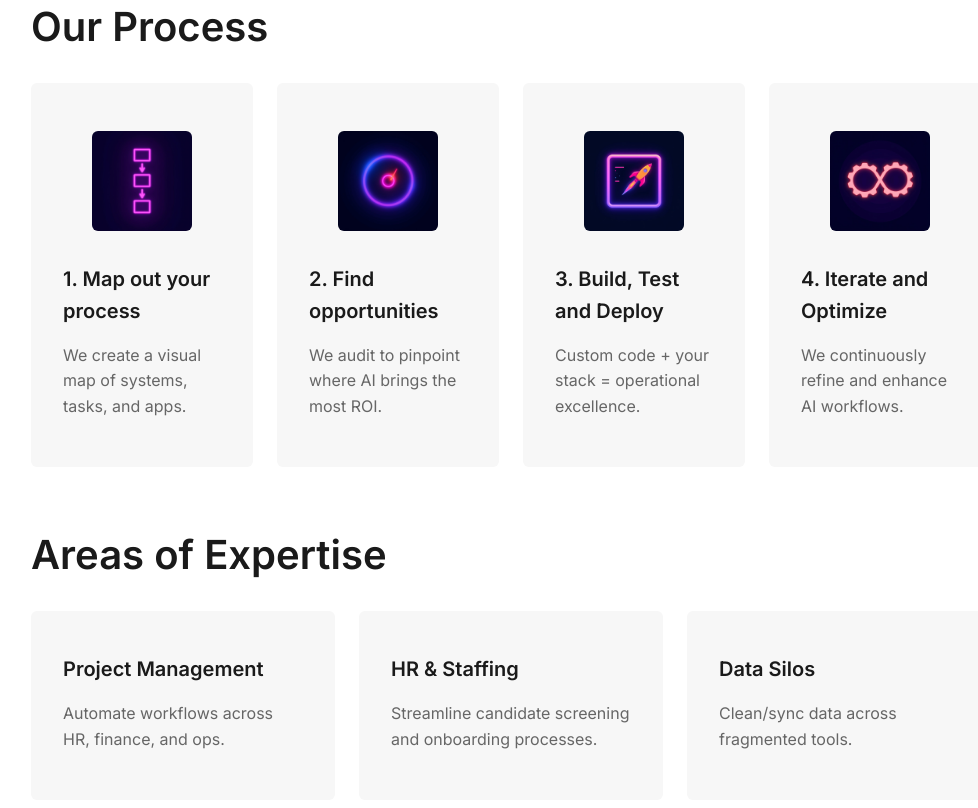
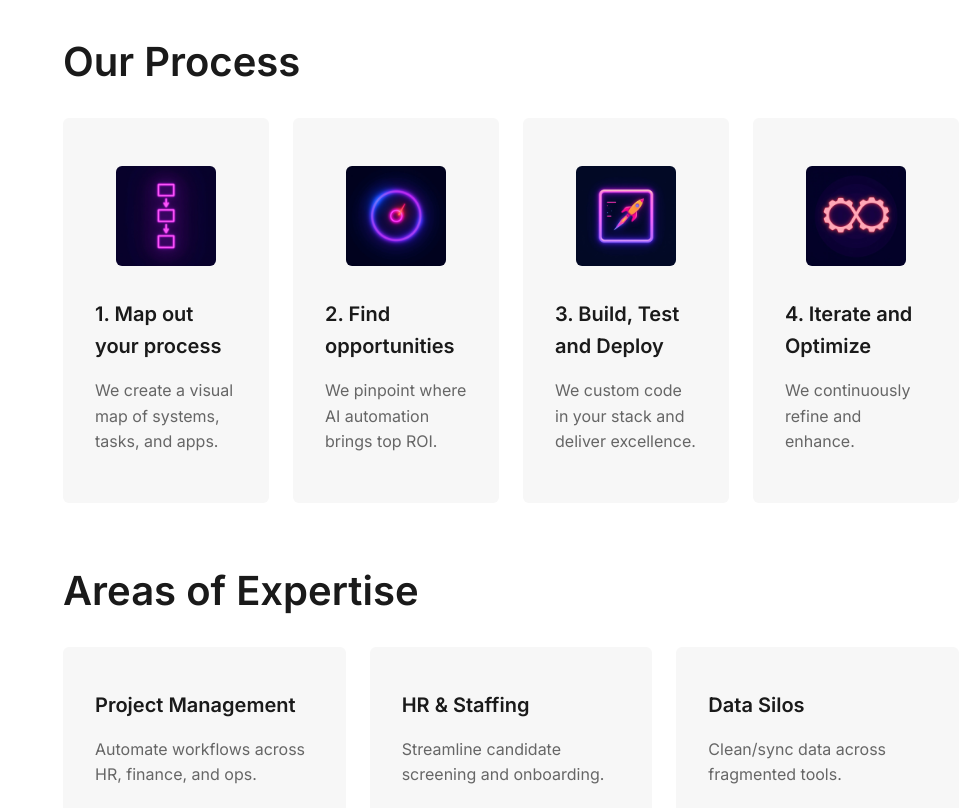
Before and after one commit to jrinconhanna/automation-agency, a website: page index.html in a window 1280 px wide. Shown: the part 1992-2800 px from the top of the page, without its empty margins (129-1107 px from the left). Drawn offline with nearby package versions, Linux system fonts and the light colour scheme.

Commit message:
Small design changes

```diff
--- a/index.html
+++ b/index.html
@@ -6,7 +6,6 @@
   <title>Automation Agency</title>
   <link href="https://fonts.googleapis.com/css2?family=Inter:wght@400;500;600&display=swap" rel="stylesheet" />
   <link rel="stylesheet" href="style.css" />
-
 </head>
 <body>
   <nav class="top-nav">
@@ -24,7 +23,7 @@
     </header>
   </section>
 
-  <main class="container"></main>
+  <main class="container">
     <h2 class="grid-headline">Is this you?</h2>
     <section class="grid-section">
       <div class="grid"><img src="images/Problem1.png" alt="Description"><strong class="grid-title">Too much wasted time on repetitive tasks</strong><p>Manual tasks drain your team’s time and attention, keeping them stuck in catch-up mode and limiting innovation.</p></div>
@@ -42,9 +41,9 @@
     <section class="process">
       <section class="grid-section grid-4">
         <div class="grid"><img src="images/Process1.png" alt="Description"><strong class="grid-title">1. Map out your process</strong><p>We create a visual map of systems, tasks, and apps.</p></div>
-        <div class="grid"><img src="images/Process2.png" alt="Description"><strong class="grid-title">2. Find opportunities</strong><p>We audit to pinpoint where AI brings the most ROI.</p></div>
-        <div class="grid"><img src="images/Process3.png" alt="Description"><strong class="grid-title">3. Build, Test and Deploy</strong><p>Custom code + your stack = operational excellence.</p></div>
-        <div class="grid"><img src="images/Process4.png" alt="Description"><strong class="grid-title">4. Iterate and Optimize</strong><p>We continuously refine and enhance AI workflows.</p></div>
+        <div class="grid"><img src="images/Process2.png" alt="Description"><strong class="grid-title">2. Find opportunities</strong><p>We pinpoint where AI automation brings top ROI.</p></div>
+        <div class="grid"><img src="images/Process3.png" alt="Description"><strong class="grid-title">3. Build, Test and Deploy</strong><p>We custom code in your stack and deliver excellence.</p></div>
+        <div class="grid"><img src="images/Process4.png" alt="Description"><strong class="grid-title">4. Iterate and Optimize</strong><p>We continuously refine and enhance.</p></div>
       </section>
     </section>
 
@@ -52,11 +51,11 @@
     <section class="expertise">
       <section class="grid-section">
         <div class="grid"><!-- <img src="images/Areas1.png" alt="Description"> --><strong class="grid-title">Project Management</strong><p>Automate workflows across HR, finance, and ops.</p></div>
-        <div class="grid"><!-- <img src="images/Areas2.png" alt="Description"> --><strong class="grid-title">HR & Staffing</strong><p>Streamline candidate screening and onboarding processes.</p></div>
+        <div class="grid"><!-- <img src="images/Areas2.png" alt="Description"> --><strong class="grid-title">HR & Staffing</strong><p>Streamline candidate screening and onboarding.</p></div>
         <div class="grid"><!-- <img src="images/Areas3.png" alt="Description"> --><strong class="grid-title">Data Silos</strong><p>Clean/sync data across fragmented tools.</p></div>
       </section>
       <section class="grid-section">
-        <div class="grid"><!-- <img src="images/Areas4.png" alt="Description"> --><strong class="grid-title">Voice/Text Recognition</strong><p>Extract insights from documents and audio using NLP.</p></div>
+        <div class="grid"><!-- <img src="images/Areas4.png" alt="Description"> --><strong class="grid-title">Voice/Text Recog.</strong><p>Extract insights from documents and audio.</p></div>
         <div class="grid"><!-- <img src="images/Areas5.png" alt="Description"> --><strong class="grid-title">Predictive Analytics</strong><p>Forecast demand, risk, and operations.</p></div>
         <div class="grid"><!-- <img src="images/Areas6.png" alt="Description"> --><strong class="grid-title">Customer Service</strong><p>Automate routing, replies, and summaries.</p></div>
       </section>
@@ -77,11 +76,8 @@
     </section>
 </main>
 
-
 <script src="https://cdn.jsdelivr.net/npm/particles.js@2.0.0/particles.min.js"></script>
 <script src="particles-config.js"></script>
 
 </body>
 </html>
-</body>
-</html>
--- a/style.css
+++ b/style.css
@@ -167,7 +167,7 @@
 }
 
 .grid-section.grid-4 {
-grid-template-columns: repeat(auto-fit, minmax(220px, 1fr));
+grid-template-columns: repeat(auto-fit, minmax(200px, 1fr));
 }
 
 .grid-headline {
```
